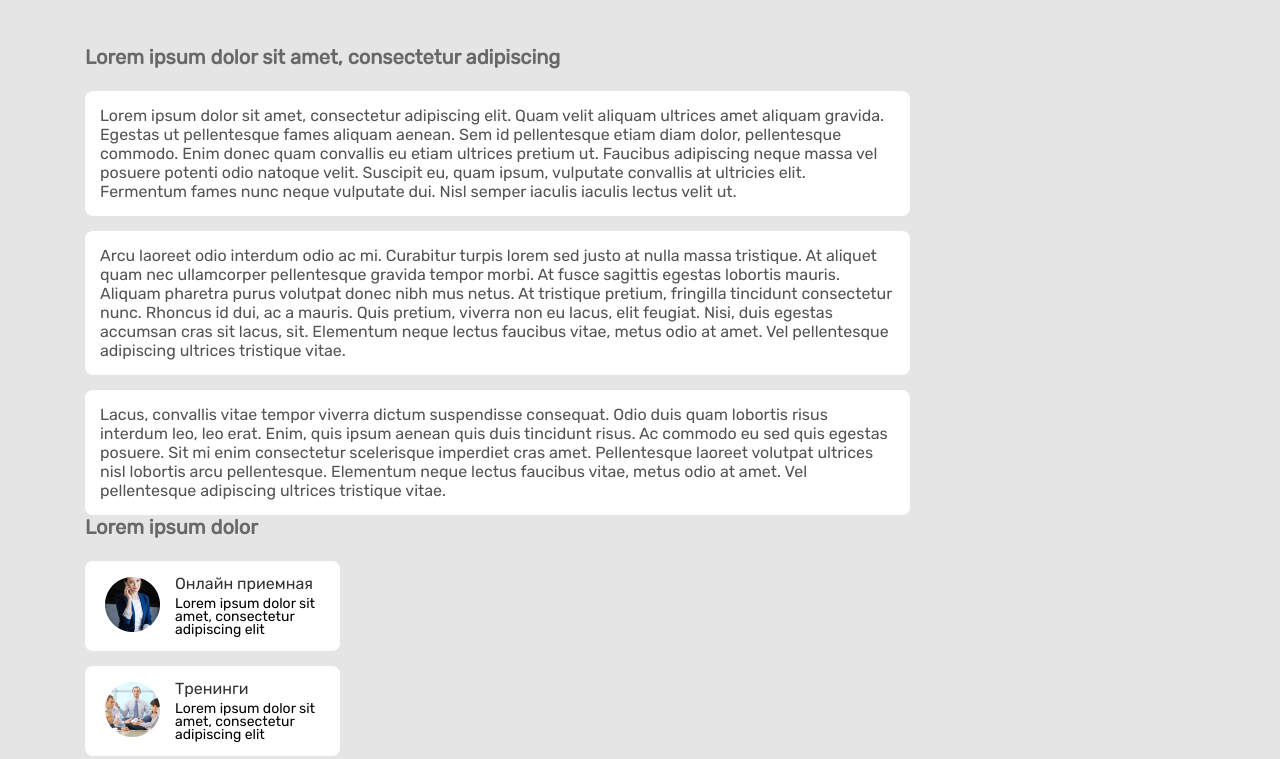
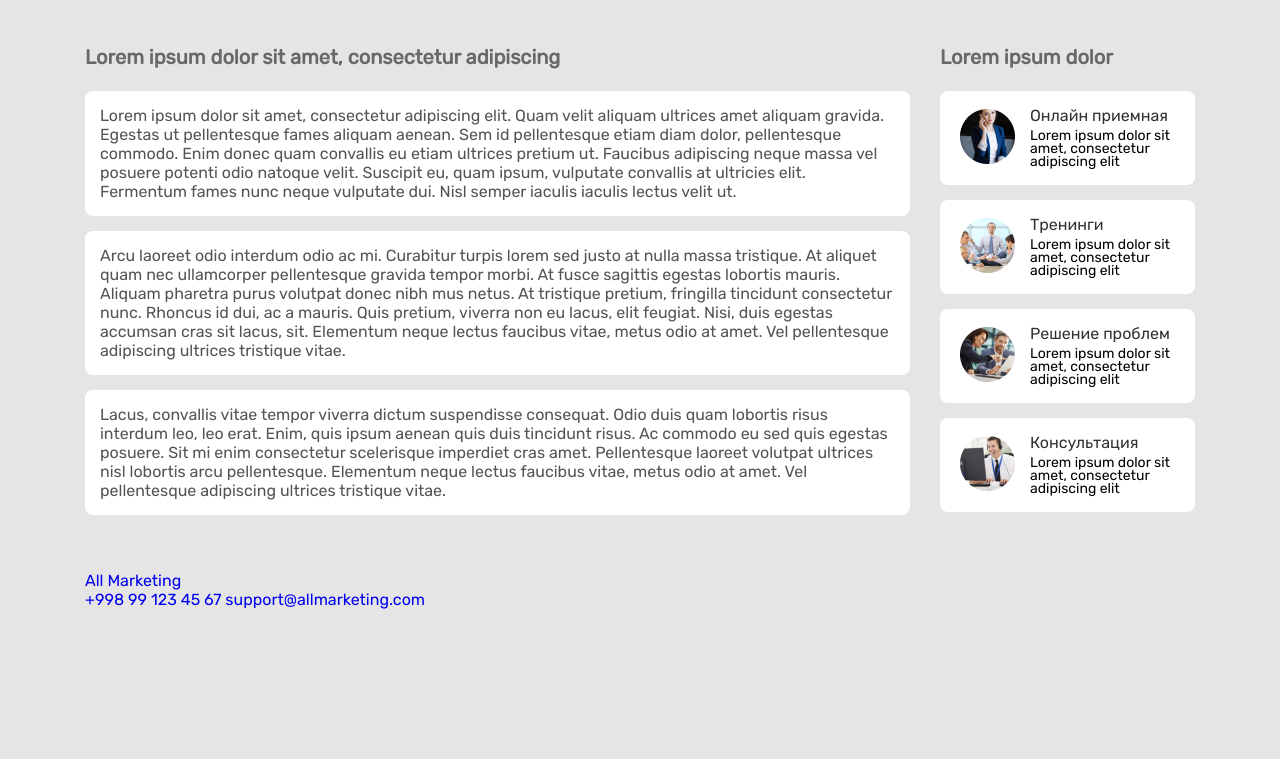
Before and after one commit to SkriLLTonE/blueMarketingSunday1000, a plain HTML site: page index.html in a window 1280 px wide. Shown: the part 919-1678 px from the top of the page. After the commit the page ends 1528 px from the top, so only its background shows below. Drawn offline with Linux system fonts and the light colour scheme.

Commit message:
footer added

```diff
--- a/css/services.css
+++ b/css/services.css
@@ -43,6 +43,7 @@
     gap: 15px;
     padding: 15px 20px;
     width: 255px;
+    height: 94px;
     margin-bottom: 15px;
 }
 
@@ -62,3 +63,10 @@
     font-weight: 300;
     line-height: 13px;
 }
+
+.services__wrap {
+    display: flex;
+    justify-content: center;
+    align-items: flex-start;
+    gap: 30px;
+}
--- a/index.html
+++ b/index.html
@@ -148,6 +148,18 @@
         </div>
     </section>
 
+    <footer class="footer">
+        <div class="container">
+            <div class="footer__wrap">
+                <a href="#">All Marketing</a>
+                <div class="contacts">
+                    <a href="tel:+998 99 123 45 67" class="contacts__link">+998 99 123 45 67</a>
+                    <a href="mailto:support@allmarketing.com" class="contacts__link">support@allmarketing.com</a>
+                </div>
+            </div>
+        </div>
+    </footer>
+
 </body>
 
 </html>
```
